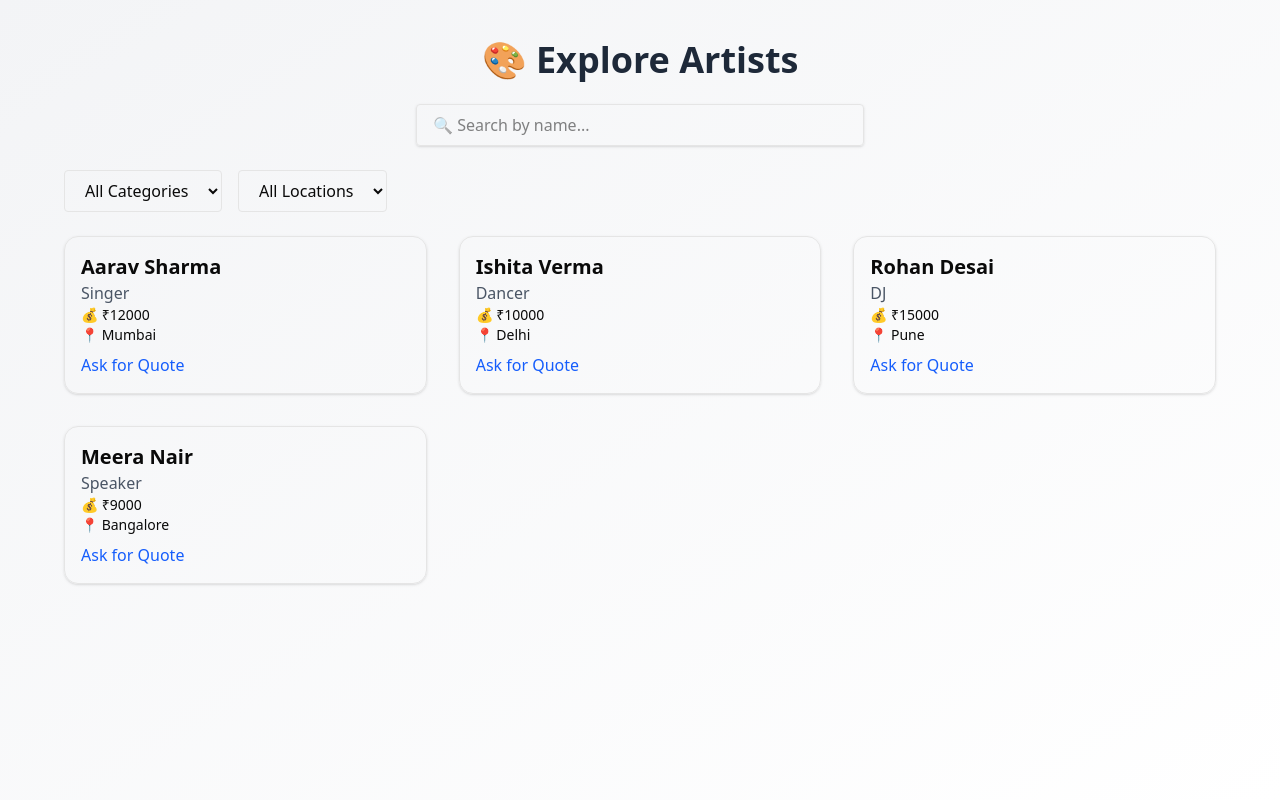
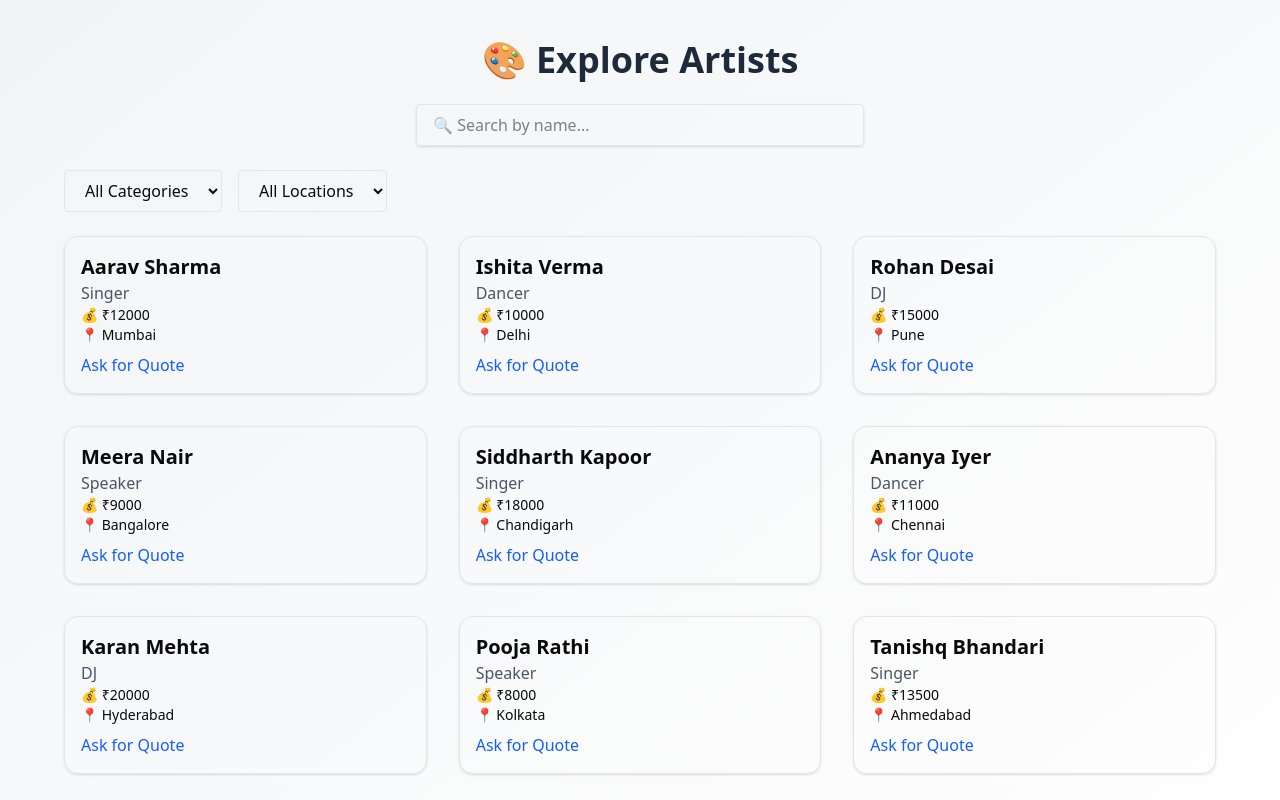
Before and after one commit to DTfrezer/artistly, a Next.js app: page /artist in a window 1280 px wide. Shown: the top 800 px of the page. Built offline with nearby package versions, Linux system fonts and the light colour scheme.

Commit message:
fix: remove 'any' for Vercel build

```diff
--- a/src/app/onboard/page.tsx
+++ b/src/app/onboard/page.tsx
@@ -11,7 +11,6 @@ import { collection, addDoc } from 'firebase/firestore';
 import { db } from '@/lib/firebase';
 import Image from 'next/image';
 
-// ✅ Type definition
 type ArtistFormData = {
   name: string;
   bio: string;
@@ -21,12 +20,19 @@ type ArtistFormData = {
   location: string;
 };
 
-// ✅ Validation schema
-const schema: yup.ObjectSchema<ArtistFormData> = yup.object({
+const schema = yup.object<ArtistFormData>({
   name: yup.string().required('Name is required'),
   bio: yup.string().required('Bio is required'),
-  category: yup.array().of(yup.string()).min(1, 'Select at least one category'),
-  languages: yup.array().of(yup.string()).min(1, 'Select at least one language'),
+  category: yup
+    .array()
+    .of(yup.string())
+    .min(1, 'Select at least one category')
+    .required('Category is required'),
+  languages: yup
+    .array()
+    .of(yup.string())
+    .min(1, 'Select at least one language')
+    .required('Languages are required'),
   fee: yup.string().required('Fee range is required'),
   location: yup.string().required('Location is required'),
 });
--- a/src/data/artists.json
+++ b/src/data/artists.json
@@ -26,5 +26,47 @@
     "category": "Speaker",
     "price": 9000,
     "location": "Bangalore"
+  },
+  {
+    "id": 5,
+    "name": "Siddharth Kapoor",
+    "category": "Singer",
+    "price": 18000,
+    "location": "Chandigarh"
+  },
+  {
+    "id": 6,
+    "name": "Ananya Iyer",
+    "category": "Dancer",
+    "price": 11000,
+    "location": "Chennai"
+  },
+  {
+    "id": 7,
+    "name": "Karan Mehta",
+    "category": "DJ",
+    "price": 20000,
+    "location": "Hyderabad"
+  },
+  {
+    "id": 8,
+    "name": "Pooja Rathi",
+    "category": "Speaker",
+    "price": 8000,
+    "location": "Kolkata"
+  },
+  {
+    "id": 9,
+    "name": "Tanishq Bhandari",
+    "category": "Singer",
+    "price": 13500,
+    "location": "Ahmedabad"
+  },
+  {
+    "id": 10,
+    "name": "Simran Kaur",
+    "category": "Dancer",
+    "price": 9500,
+    "location": "Amritsar"
   }
 ]
```
Also changed, not shown: src/components/ui/HeroCarousel.tsx (renamed from src/components/HeroCarousel.tsx).
